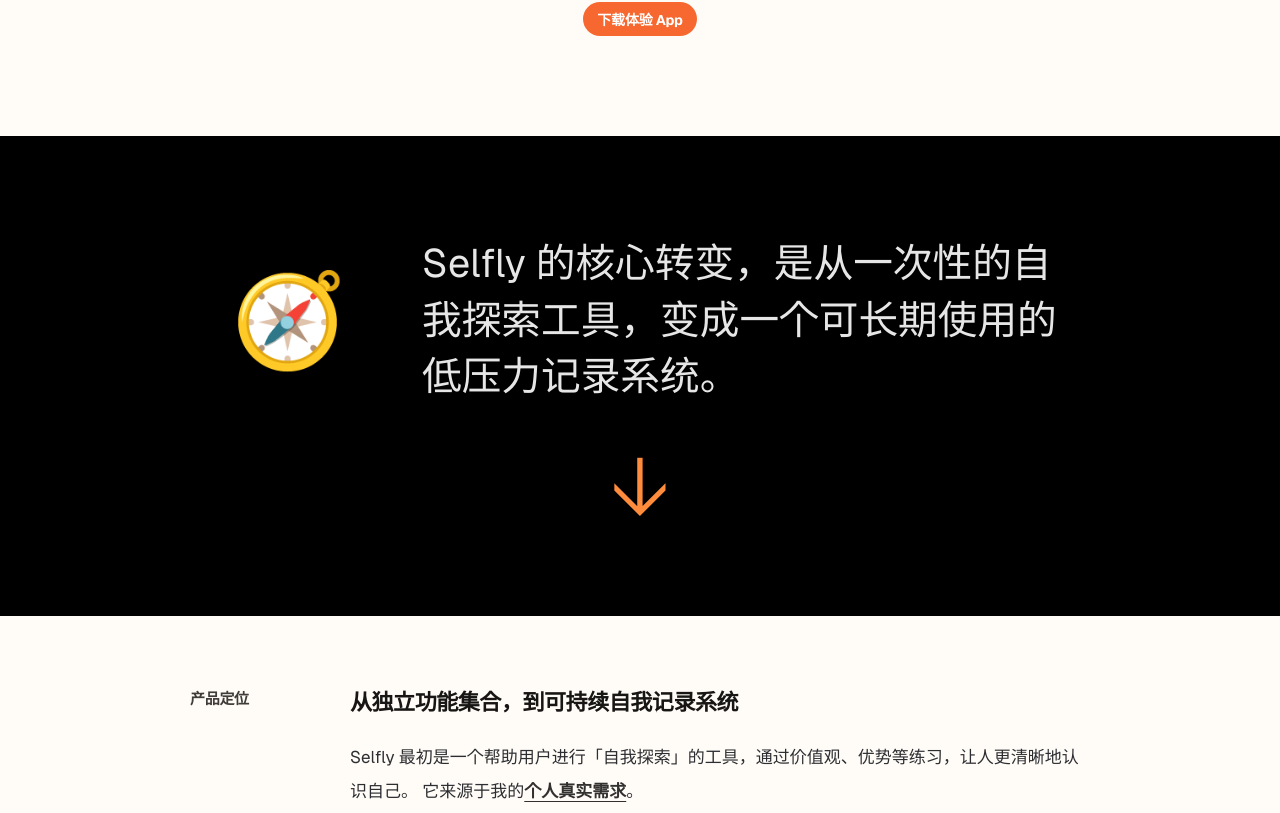
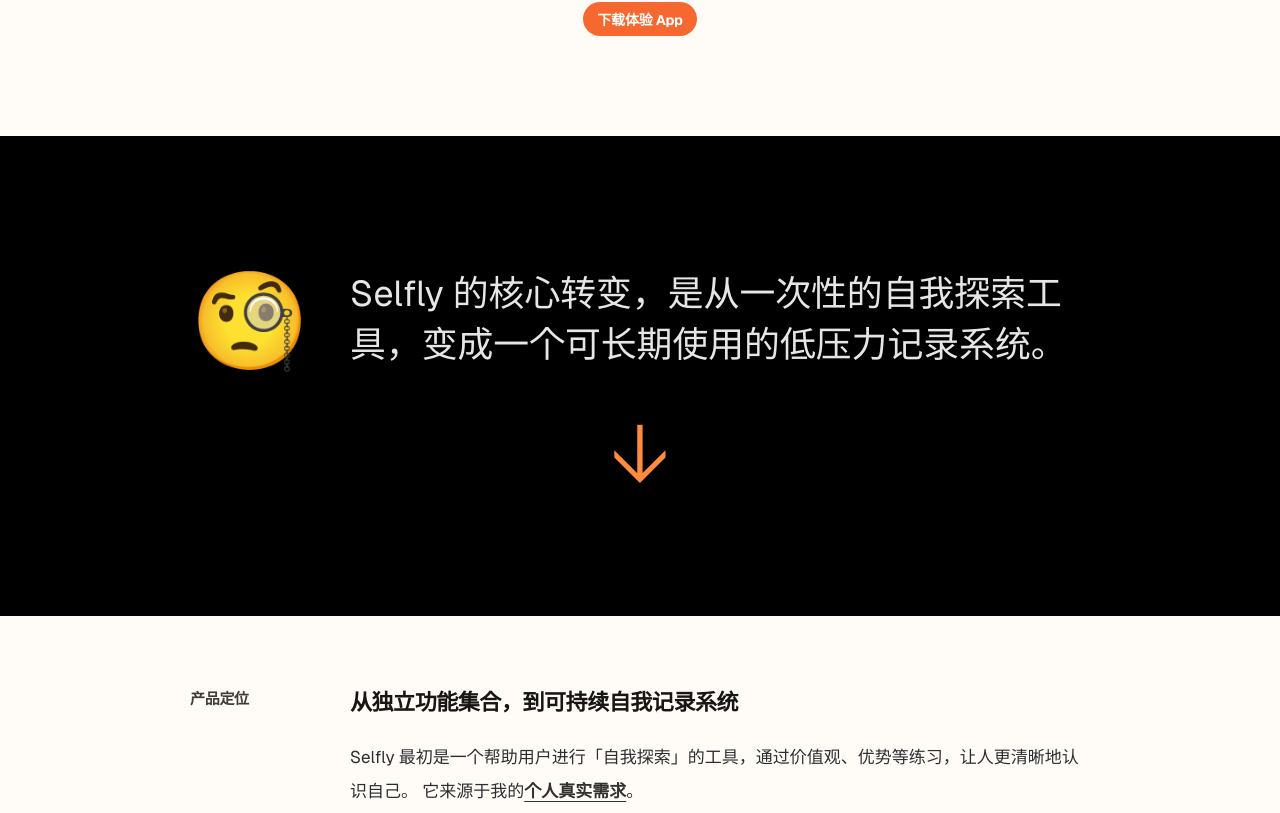
Before and after one commit to jaemin17/jaemin-portfolio, a Next.js app: page /en/projects/selfly0 in a window 1280 px wide. Shown: the part 707-1520 px from the top of the page. Built offline with nearby package versions, Linux system fonts and the light colour scheme.

Commit message:
Adjust selfly chapter styling

```diff
--- a/src/app/[locale]/projects/[slug]/project.module.css
+++ b/src/app/[locale]/projects/[slug]/project.module.css
@@ -373,7 +373,7 @@
   max-width: 940px;
   min-height: 480px;
   margin: 0 auto;
-  padding: 0 24px;
+  padding: 0 20px;
   display: flex;
   flex-direction: column;
   align-items: center;
@@ -383,17 +383,18 @@
 
 .selfly0ChapterCopy {
   display: grid;
-  grid-template-columns: 190px minmax(0, 760px);
+  grid-template-columns: 132px minmax(0, 1fr);
   align-items: center;
-  gap: 38px;
+  gap: 28px;
+  width: 100%;
 }
 
 .selfly0ChapterIcon {
   display: inline-block;
   min-width: 0;
-  font-size: clamp(92px, 7vw, 128px);
+  font-size: 96px;
   line-height: 1;
-  text-align: center;
+  text-align: left;
 }
 
 .selfly0ChapterIntro h2 {
@@ -415,7 +416,7 @@
   max-width: 760px;
   margin-top: 0;
   color: rgba(255, 255, 255, 0.9);
-  font-size: clamp(30px, 3.1vw, 42px);
+  font-size: clamp(28px, 2.8vw, 38px);
   line-height: 1.42;
   font-weight: 400;
 }
@@ -440,6 +441,10 @@
 }
 
 .selfly0SectionDivider + .selfly0CaseSection {
+  margin-top: 0;
+}
+
+.selfly0SectionDivider + .selfly0ContactSection {
   margin-top: 0;
 }
 
@@ -1592,14 +1597,14 @@
   }
 
   .selfly0ChapterIntro p {
-    font-size: 25px;
+    font-size: 23px;
     line-height: 1.44;
   }
 
   .selfly0ChapterIcon {
     min-width: 0;
     padding-top: 0;
-    font-size: 66px;
+    font-size: 58px;
     text-align: center;
   }
 
--- a/src/app/[locale]/projects/selfly0/page.tsx
+++ b/src/app/[locale]/projects/selfly0/page.tsx
@@ -78,7 +78,7 @@
             </a>
           </div>
         </header>
-        <ChapterIntro id="positioning" icon="🧭" title="背景与定位">
+        <ChapterIntro id="positioning" icon="🧐" title="背景与定位">
           Selfly 的核心转变，是从一次性的自我探索工具，变成一个可长期使用的低压力记录系统。
         </ChapterIntro>
         <section className={`${styles.caseSection} ${styles.selfly0CaseSection}`}>
@@ -379,6 +379,7 @@
             </div>
           </div>
         </section>
+        <hr className={styles.selfly0SectionDivider} aria-hidden="true" />
         <section className={styles.selfly0ContactSection} aria-labelledby="selfly0-contact-title">
           <div className={styles.selfly0ContactInner}>
             <h2 id="selfly0-contact-title">想了解更多细节？</h2>
```
